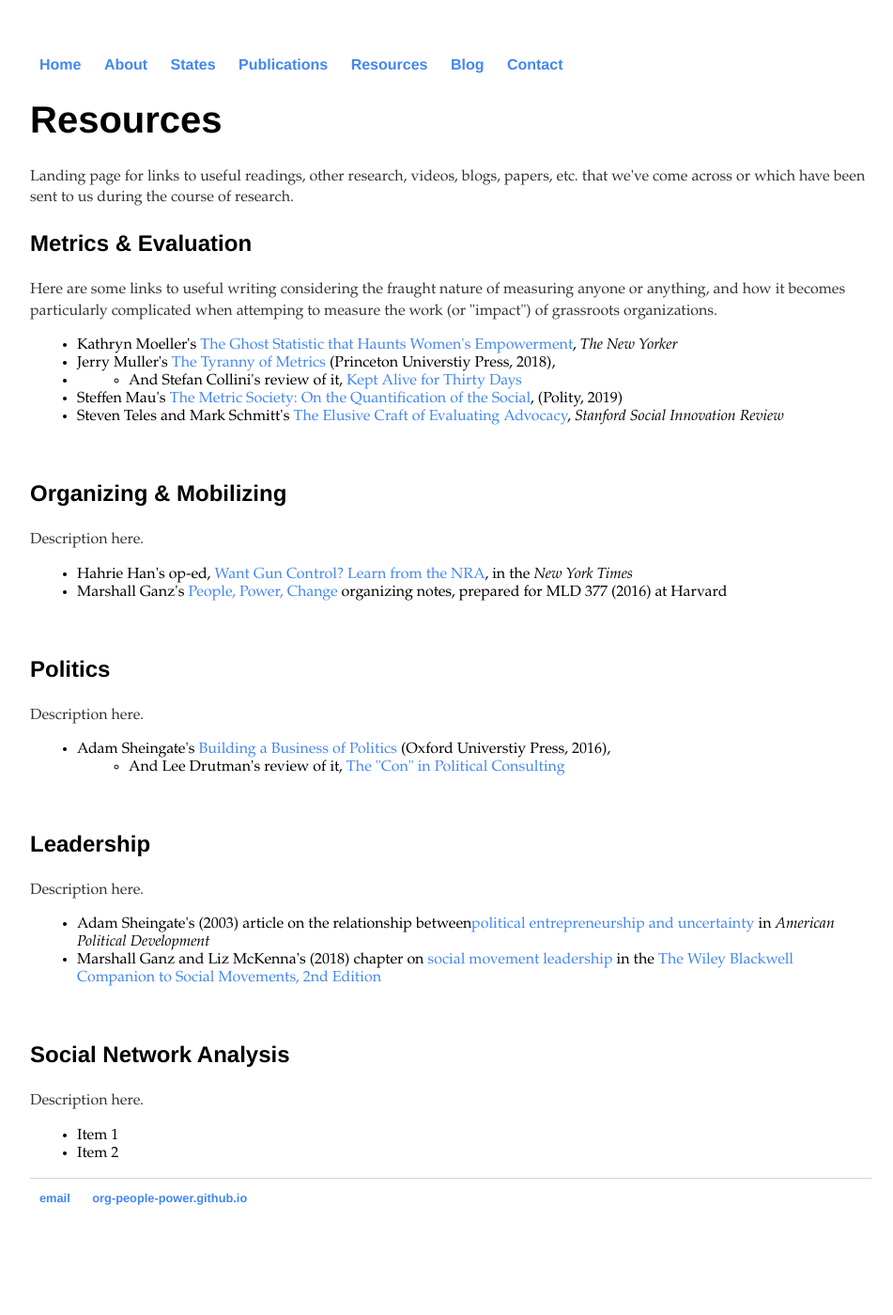
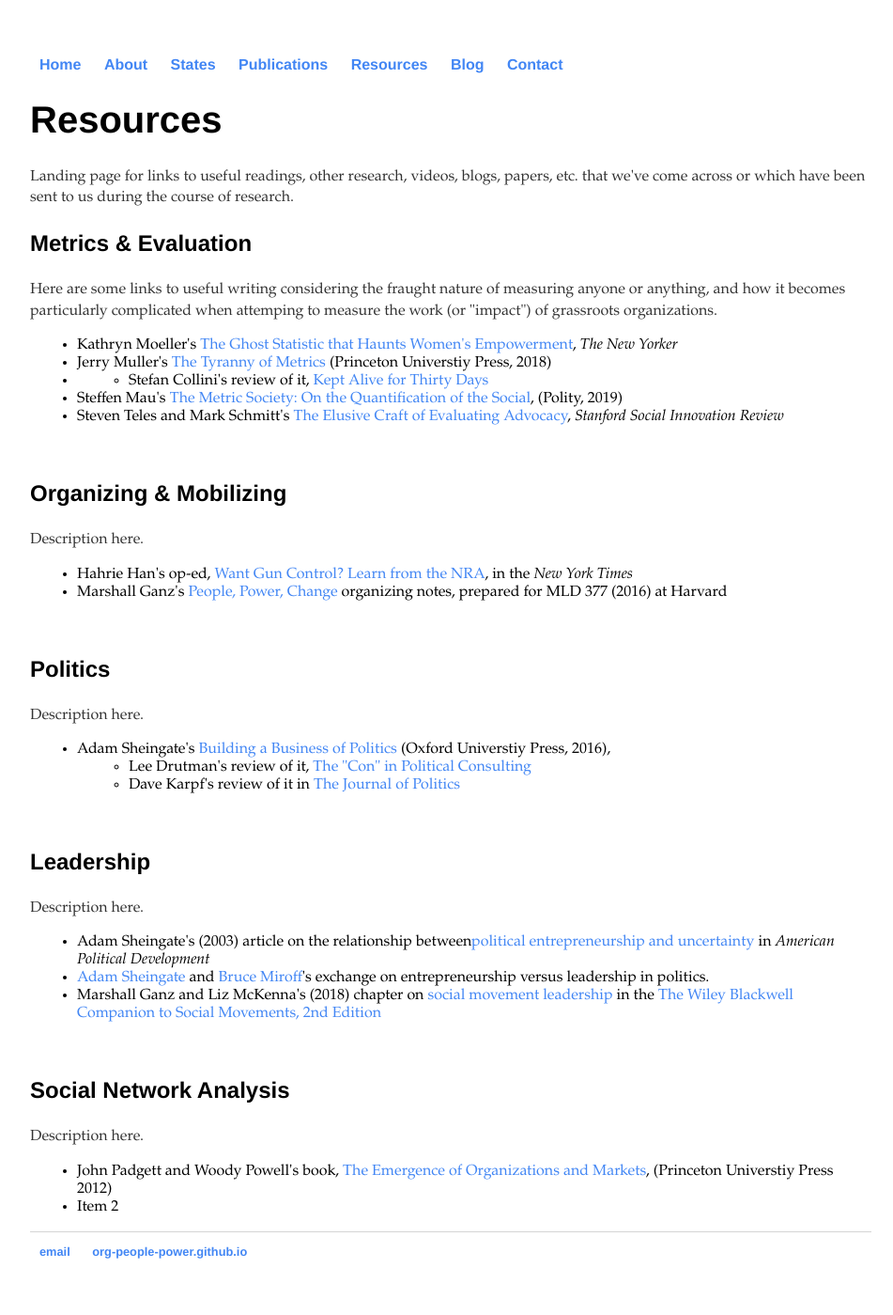
Before and after one commit to org-people-power/org-people-power.github.io, a Jekyll site: the page built from resources/index.html, in a window 1280 px wide. Shown: the whole page at 94% size, without its empty margins (160-1111 px from the left). Built offline with Jekyll 4.4.1, drawn with Linux system fonts in a browser that asks for light colours; before the commit the page ends 1342 px from its top, so only the background shows below that.

Commit message:
Update index.html

```diff
--- a/resources/index.html
+++ b/resources/index.html
@@ -34,7 +34,8 @@ title: Resources
 	<ul>
 	<li> Adam Sheingate's <a href="https://books.google.com.br/books/about/Building_a_Business_of_Politics.html?id=46LTCgAAQBAJ&redir_esc=y">Building a Business of Politics</a> (Oxford Universtiy Press, 2016),</li>
 		<ul ul>
-		<li>And Lee Drutman's review of it, <a href="https://washingtonmonthly.com/magazine/maraprmay-2016/the-con-in-political-consulting/">The "Con" in Political Consulting</a></li>
+		<li>Lee Drutman's review of it, <a href="https://washingtonmonthly.com/magazine/maraprmay-2016/the-con-in-political-consulting/">The "Con" in Political Consulting</a></li>
+			<li>Dave Karpf's review of it in <a href="https://www.journals.uchicago.edu/doi/pdfplus/10.1086/689940">The Journal of Politics</a>
 		</ul ul>
 	</ul>
 </p>
@@ -44,6 +45,7 @@ title: Resources
 <p> Description here.
 	<ul>
 	<li> Adam Sheingate's (2003) article on the relationship between<a href="https://www.dropbox.com/s/gkijerqphufsvi1/Sheingate-APDLeadership.pdf?dl=0">political entrepreneurship and uncertainty</a> in <i>American Political Development</i></li>
+		<li> <a href="https://books.google.com.br/books/about/Formative_Acts.html?id=swmbX4R3_kAC&printsec=frontcover&source=kp_read_button&redir_esc=y#v=onepage&q&f=false">Adam Sheingate</a> and <a href="https://www.dropbox.com/s/o191ajwegysxzw9/Miroff-Leadership.pdf?dl=0">Bruce Miroff</a>'s exchange on entrepreneurship versus leadership in politics.
 	<li> Marshall Ganz and Liz McKenna's (2018) chapter on <a href="https://www.dropbox.com/s/yksoljxsugyij73/GanzMcKenna-Leadership.pdf?dl=0">social movement leadership</a> in the <a href="https://onlinelibrary.wiley.com/doi/book/10.1002/9781119168577">The Wiley Blackwell Companion to Social Movements, 2nd Edition</a></li>
 	</ul>
 </p>
@@ -52,7 +54,7 @@ title: Resources
 <h3> Social Network Analysis</h3>
 <p> Description here.
 	<ul>
-		<li> Item 1 </li>
+		<li>John Padgett and Woody Powell's book, <a href="https://press.princeton.edu/titles/9909.html">The Emergence of Organizations and Markets</a>, (Princeton Universtiy Press 2012)</li>
 		<li> Item 2 </li>
 	</ul>
 </p>
```
Also changed, not shown: other parts of resources/index.html (+2 -2 lines).
